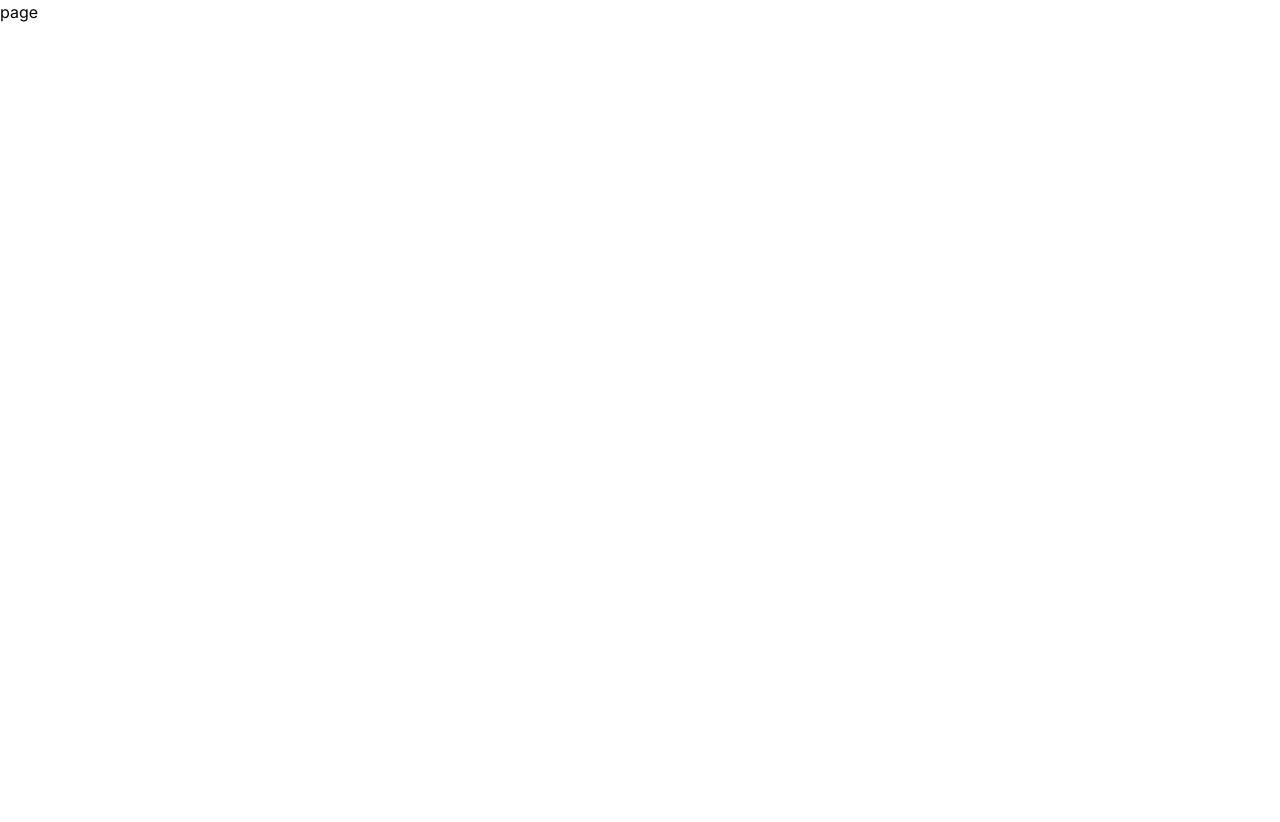
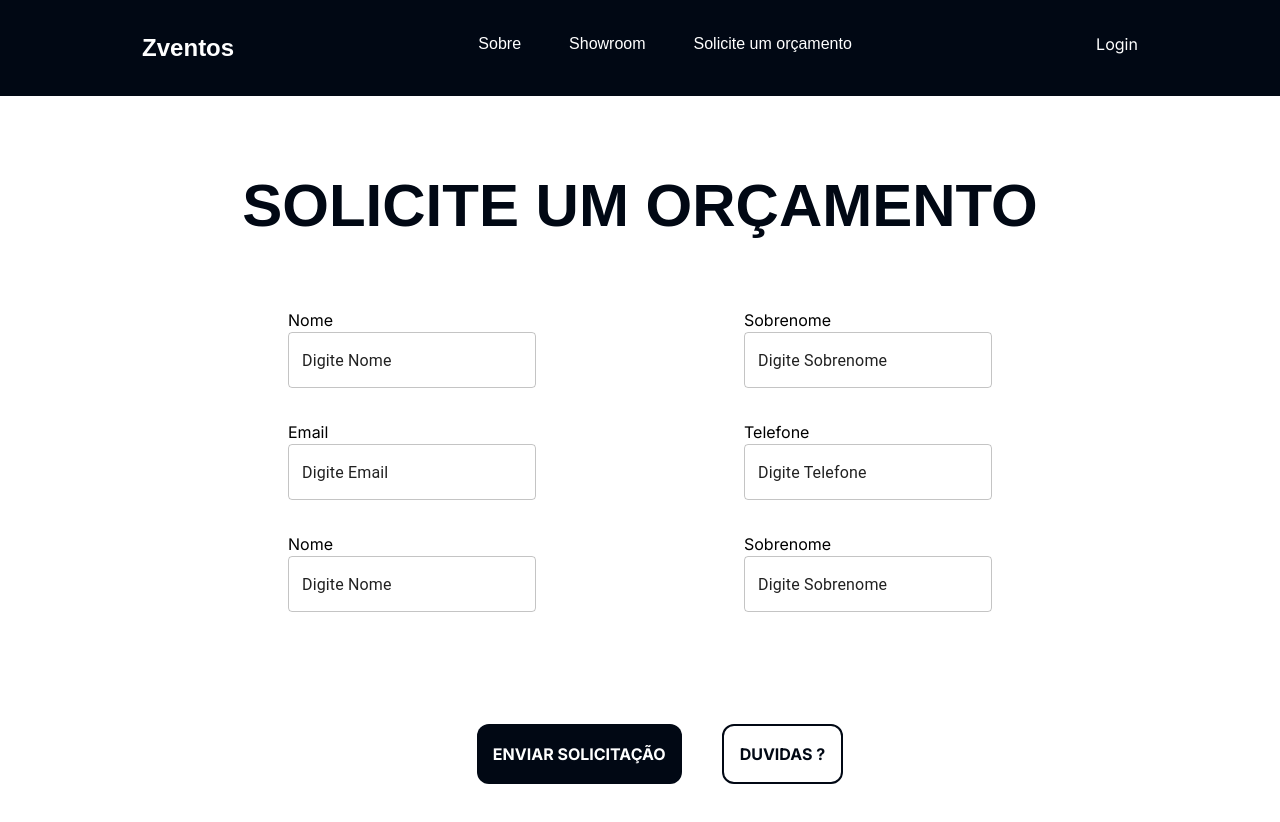
Before and after one commit to JoaoVitorTelesCentrone/QAZP, a Next.js app in the folder frontend/: page /orcamento in a window 1280 px wide. Shown: the top 822 px of the page. Before the commit the page ends 800 px from the top, so only its background shows below. Built offline with nearby package versions, Linux system fonts and the light colour scheme.

Commit message:
imnplementation of the starting pages

```diff
--- a/frontend/src/app/components/Header.tsx
+++ b/frontend/src/app/components/Header.tsx
@@ -4,7 +4,7 @@ import React from 'react'
 const Header = () => {
   return (
     <div className=' flex p-8 bg-custom-secondary justify-around'>
-        <h1 className='text-2xl text-custom-primary font-extrabold font-montserrat'>Zventos</h1>
+        <Link href='/' className='text-2xl text-custom-primary font-extrabold font-montserrat'>Zventos</Link>
         <ul className='flex justify-around'>
             <Link href='/sobre' className='mx-6 text-custom-primary font-montserrat font-medium'>Sobre</Link>
             <Link href='/showroom' className='mx-6 text-custom-primary font-montserrat font-medium'>Showroom</Link>
--- /dev/null
+++ b/frontend/src/app/components/Input.tsx
@@ -0,0 +1,22 @@
+import { TextField } from '@mui/material'
+import React from 'react'
+
+interface InputProps {
+    value: string
+}
+
+const Input:  React.FC<InputProps> = ({value}) => {
+  return (
+    <div>
+        <p>{value}</p>
+        <TextField
+        className='rounded-xl'
+          required
+          id={value}
+          defaultValue={`Digite ${value}`}
+        />
+    </div>
+  )
+}
+
+export default Input
--- a/frontend/src/app/orcamento/page.tsx
+++ b/frontend/src/app/orcamento/page.tsx
@@ -1,8 +1,37 @@
 import React from 'react'
+import Header from '../components/Header'
+import { TextField } from '@mui/material'
+import Input from '../components/Input'
 
 const page = () => {
   return (
-    <div>page</div>
+    <div>
+      <Header />
+      <div className='flex flex-col m-20'>
+        <h1 className='text-6xl mx-auto font-montserrat font-bold uppercase text-center text-custom-secondary'>Solicite um orçamento</h1>
+        <div className='my-10'>
+          <div className='my-8 justify-evenly flex '>
+            <Input value='Nome' />
+            <Input value='Sobrenome' />
+          </div>
+
+          <div className='my-8 flex justify-evenly'>
+            <Input value='Email' />
+            <Input value='Telefone' />
+          </div>
+
+          <div className='my-8 flex justify-evenly'>
+            <Input value='Nome' />
+            <Input value='Sobrenome' />
+          </div>
+        </div>
+
+        <div className='my-10 mx-auto flex justify-around'>
+          <button className='bg-custom-secondary text-white p-4 rounded-xl font-bold uppercase mx-10'>Enviar solicitação</button>
+          <button className='bg-white text-custom-secondary border-2 border-custom-secondary p-4 rounded-xl font-bold uppercase'>duvidas ?</button>
+        </div>
+      </div>
+    </div>
   )
 }
 
--- a/frontend/src/app/showroom/page.tsx
+++ b/frontend/src/app/showroom/page.tsx
@@ -1,8 +1,34 @@
+import Image from 'next/image'
 import React from 'react'
+import Header from '../components/Header'
+import foto from '../../assets/foto-1.png'
 
 const page = () => {
   return (
-    <div>page</div>
+    <div className=''>
+      <Header />
+      <div className='flex mx-20 my-40 justify-around'>
+        <div className='w-[40%]'>
+          <h1 className='text-center text-5xl uppercase font-bold text-custom-secondary my-2'>Lorem Ipsum</h1>
+          <p className='font-medium text-center text-custom-secondary mt-10 text-lg '>Lorem Ipsum is simply dummy text of the printing and typesetting industry. Lorem Ipsum has been the industry's standard dummy text ever since the 1500s, when an unknown printer took a galley of type and scrambled it to make a type specimen book. </p>
+        </div>
+        <Image className='[w-60%] h-[250px]' src={foto} alt='' />
+      </div>
+      <div className='flex m-20 justify-around'>
+        <Image className='[w-60%] h-[250px]' src={foto} alt='' />
+        <div className='w-[40%]'>
+          <h1 className='text-center text-5xl uppercase font-bold text-custom-secondary my-2'>Lorem Ipsum</h1>
+          <p className='font-medium text-center text-custom-secondary mt-10 text-lg '>Lorem Ipsum is simply dummy text of the printing and typesetting industry. Lorem Ipsum has been the industry's standard dummy text ever since the 1500s, when an unknown printer took a galley of type and scrambled it to make a type specimen book. </p>
+        </div>
+      </div>
+      <div className='flex mx-20 my-40 justify-around'>
+        <div className='w-[40%]'>
+          <h1 className='text-center text-5xl uppercase font-bold text-custom-secondary my-2'>Lorem Ipsum</h1>
+          <p className='font-medium text-center text-custom-secondary mt-10 text-lg '>Lorem Ipsum is simply dummy text of the printing and typesetting industry. Lorem Ipsum has been the industry's standard dummy text ever since the 1500s, when an unknown printer took a galley of type and scrambled it to make a type specimen book. </p>
+        </div>
+        <Image className='[w-60%] h-[250px]' src={foto} alt='' />
+      </div>
+    </div>
   )
 }
 
--- a/frontend/src/app/sobre/page.tsx
+++ b/frontend/src/app/sobre/page.tsx
@@ -7,7 +7,7 @@ const Page = () => {
   return (
     <div className='flex flex-col'>
       <Header />
-      <h1 className='mt-12 uppercase font-bold text-6xl mx-auto font-montserrat text-center max-w-[1200px]'>Estamos aqui para fazer o seu evento se tornar algo simples</h1>
+      <h1 className='mt-40 uppercase font-bold text-6xl mx-auto font-montserrat text-center max-w-[1200px]'>Estamos aqui para fazer o seu evento se tornar algo simples</h1>
       <Image className='mt-12 mb-40 mx-auto' src={foto} alt='foto' />
       <h1 className='mt-14 font-bold text-5xl mx-auto font-montserrat uppercase text-center'>Nossa história</h1>
       <div className='justify-around flex mx-20 my-20'>
```
Also changed, not shown: package.json (+6 -1 lines), 1 other file (tests, documents, lock files or other folders).
